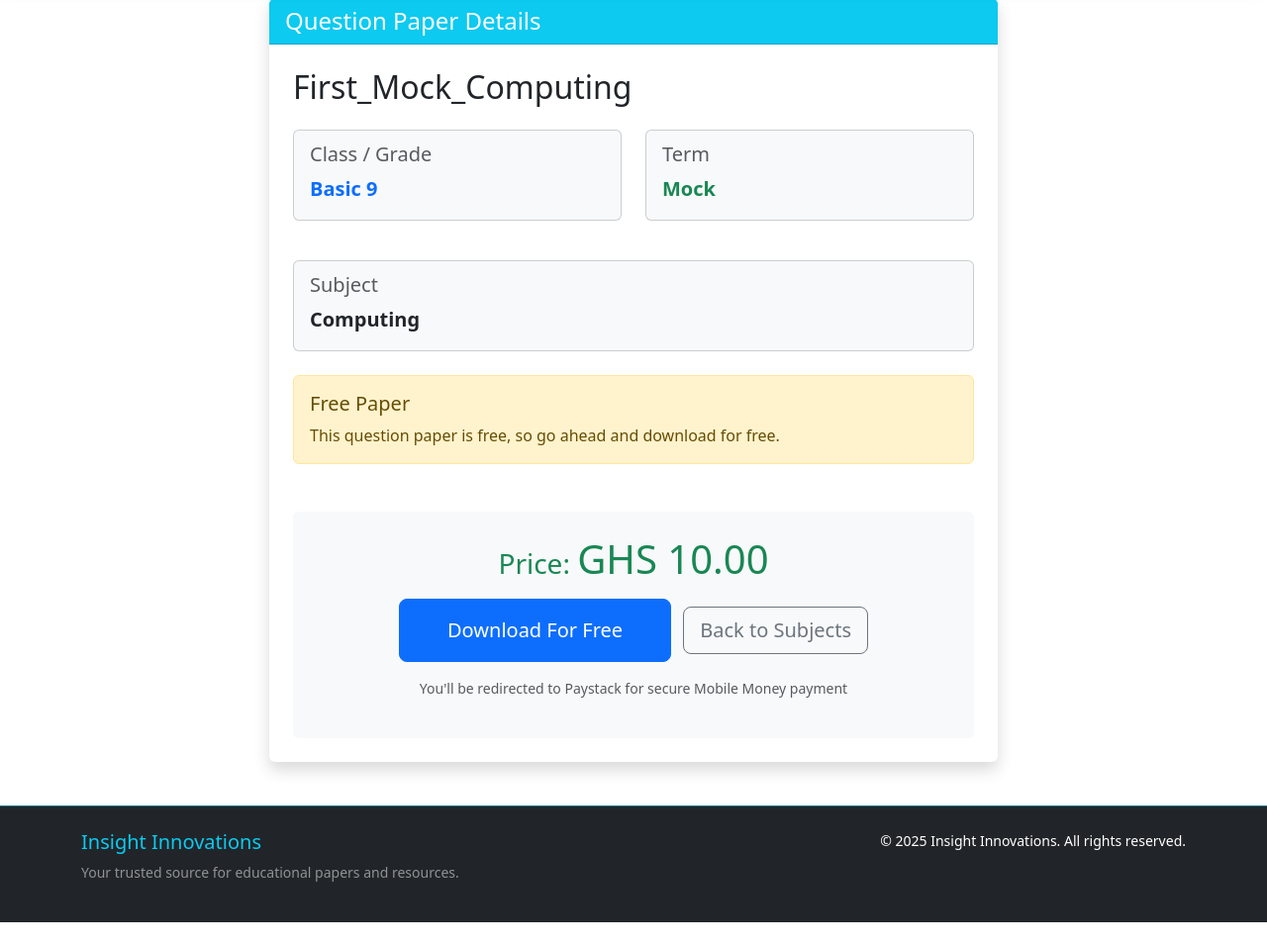
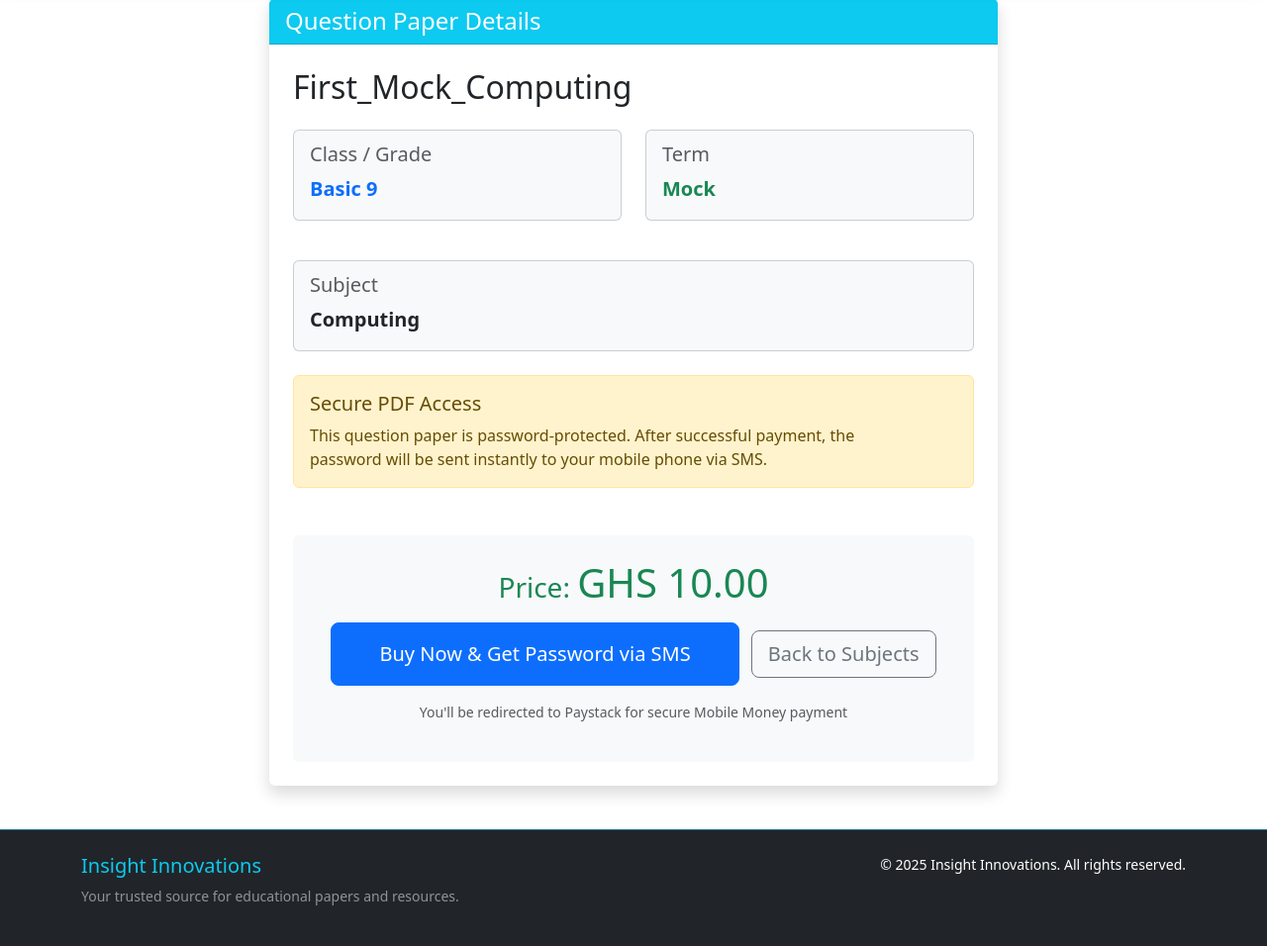
Before and after one commit to NiiDk/MoMoDownloadSite, a Django app: a page that uses shop/templates/shop/paper_detail.html in a window 1280 px wide. Shown: the part 77-1033 px from the top of the page at 99% size. Before the commit the page ends 1009 px from the top, so only its background shows below. Run offline with Django 5.2, Linux system fonts and the light colour scheme; data comes from the database, SQL or seed files in the repository.

Commit message:
Update paper_detail.html

```diff
--- a/shop/templates/shop/paper_detail.html
+++ b/shop/templates/shop/paper_detail.html
@@ -39,8 +39,8 @@
                 </div>
 
                 <div class="alert alert-warning alert-dismissible fade show">
-                    <h5 class="alert-heading"><i class="bi bi-unlock"></i> Free Paper</h5>
-                    <p class="mb-0">This question paper is free, so go ahead and download for free.</p>
+                    <h5 class="alert-heading"><i class="bi bi-shield-lock"></i> Secure PDF Access</h5>
+                    <p class="mb-0">This question paper is password-protected. After successful payment, the password will be sent instantly to your mobile phone via SMS.</p>
                 </div>
 
                 <div class="text-center mt-5 p-4 bg-light rounded">
@@ -50,7 +50,7 @@
                     <div class="d-grid gap-2 d-md-block">
                         <a href="{% url 'shop:buy_paper' paper.slug %}"
                             class="btn btn-primary btn-lg px-5 py-3">
-                            <i class="bi bi-lock-fill"></i> Download For Free
+                            <i class="bi bi-lock-fill"></i> Buy Now & Get Password via SMS
                         </a>
                         <a href="{% url 'shop:subject_list' paper.class_level.slug paper.term.slug %}"
                             class="btn btn-outline-secondary btn-lg mt-2 mt-md-0 ms-md-2">
```
